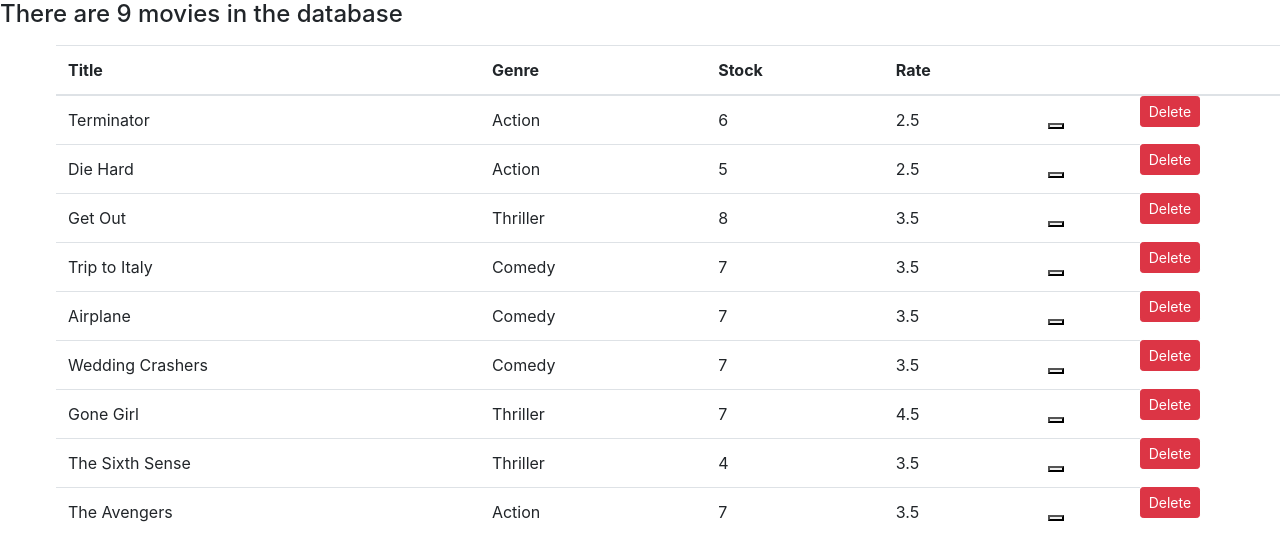
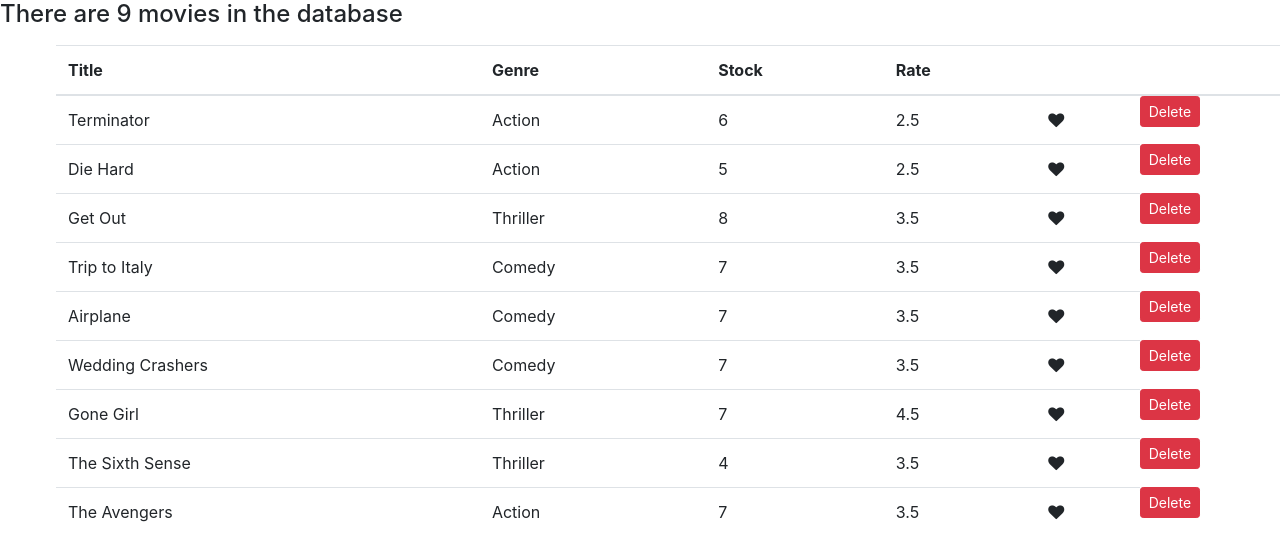
Before and after one commit to msinta/react-codewmosh, a React (Create React App) app in the folder vidly/: page / in a window 1280 px wide. Shown: the top 560 px of the page. Built offline with nearby package versions, Linux system fonts and the light colour scheme.

Commit message:
starting new method

```diff
--- a/vidly/src/components/like.jsx
+++ b/vidly/src/components/like.jsx
@@ -1,17 +1,21 @@
-import React, { Component } from 'react'
-
+import React, { Component } from "react";
 
 class LikeButton extends Component {
   render() {
-    return (<button
-      onClick={() => this.handleLike(this.props.movie)}></button>);
+    return (
+      <React.Fragment>
+      <i class="fa fa-heart" aria-hidden="true" onClick={this.handleLike()}></i>
+      <i className={this.handleLike()} aria-hidden="true"></i>
+      </React.Fragment>
+    );
+  }
 
+  handleLike(movie) {
+    let classes = "fa"
+    classes += this.props.handleLike === {movie} ? "fa-heart" : "fa-heart-o";
+    return classes;
   }
 
 
-handleLike = (movie) => {
-    movie === true ? <i class="fa fa-heart" aria-hidden="true"></i> : <i class="fa fa-heart-o" aria-hidden="true"></i>
-  };
-
 }
 export default LikeButton;
--- a/vidly/src/components/movies.jsx
+++ b/vidly/src/components/movies.jsx
@@ -1,16 +1,30 @@
 import React, { Component } from "react";
 import { getMovies } from "../services/fakeMovieService";
-import LikeButton from './like'
+import LikeButton from "./like";
 
 class Movies extends Component {
   state = {
     newMovies: getMovies(),
   };
 
-  handleDelete = movie => {
-    const movies = this.state.newMovies.filter(m => m._id !== movie._id);
+  handleDelete = (movie) => {
+    const movies = this.state.newMovies.filter((m) => m._id !== movie._id);
     this.setState({ newMovies: movies });
   };
+
+
+  badgeName() {
+    let classes = ""
+    classes +=  classes === "fa fa-heart" ? "fa fa-heart-o" : "fa fa-heart" ;
+    return classes;
+  }
+
+  handleLike(){
+
+
+  }
+
+
 
 
 
@@ -28,15 +42,21 @@
           </tr>
         </thead>
         <tbody>
-          {this.state.newMovies.map(movie => (
+          {this.state.newMovies.map((movie) => (
             <tr key={movie._id}>
               <td>{movie.title}</td>
               <td>{movie.genre.name}</td>
               <td>{movie.numberInStock}</td>
               <td>{movie.dailyRentalRate}</td>
-              <td><LikeButton handleLike={movie}/></td>
-              <button className="btn btn-danger btn-sm"
-              onClick={() => this.handleDelete(movie)}>Delete</button>
+              <td>
+              <i className={this.badgeName()} aria-hidden="true" onClick={()=>{console.log("clicked")}}></i>
+              </td>
+              <button
+                className="btn btn-danger btn-sm"
+                onClick={() => this.handleDelete(movie)}
+              >
+                Delete
+              </button>
             </tr>
           ))}
         </tbody>
```
